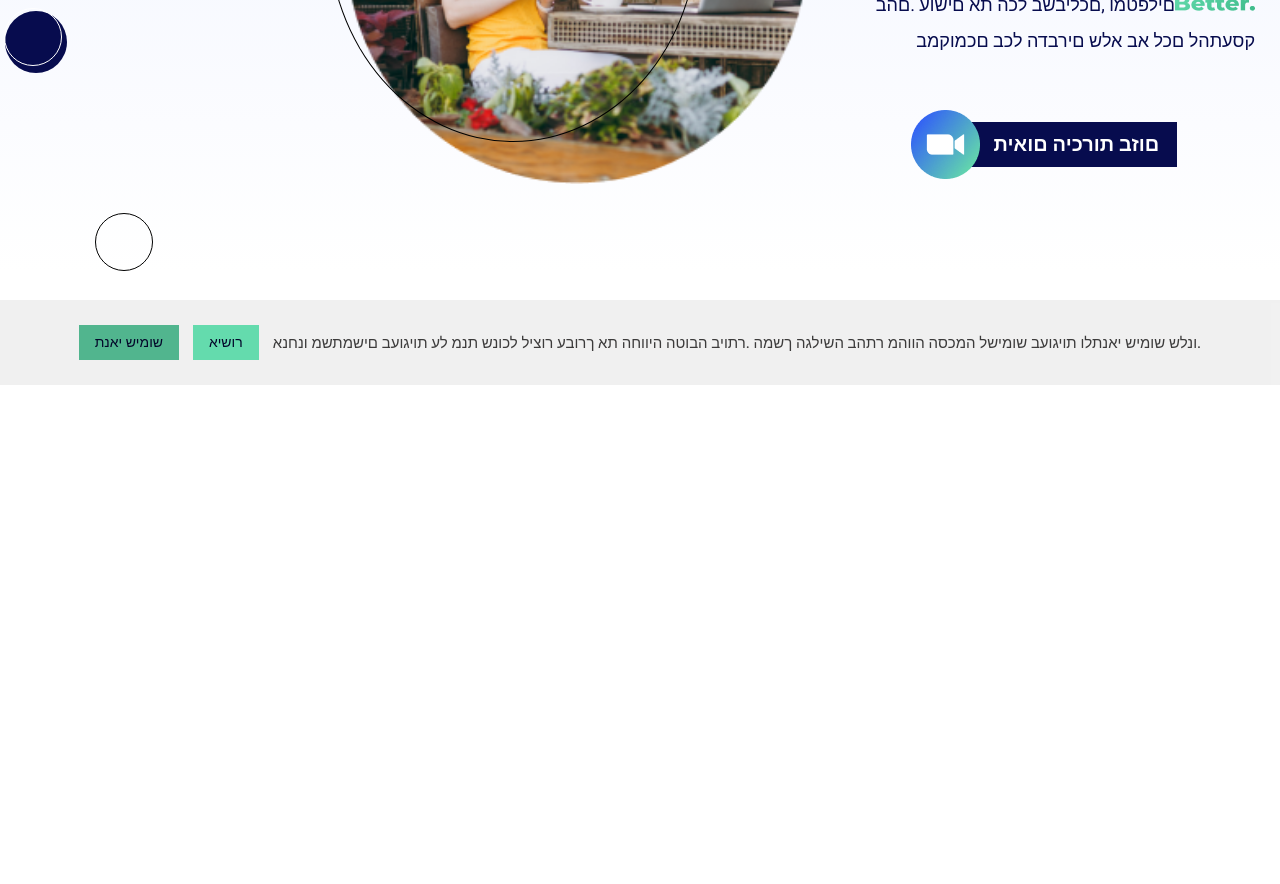
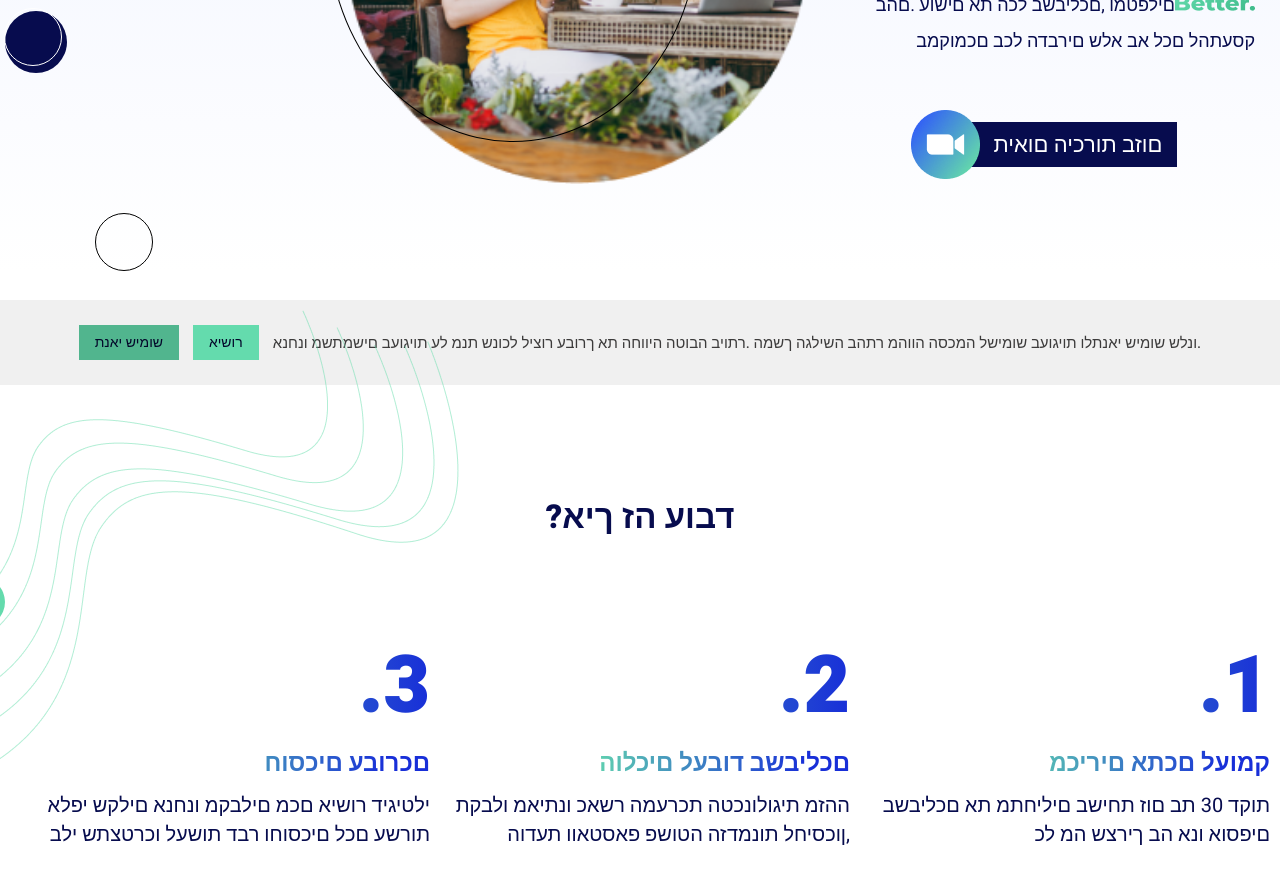
Before and after one commit to emredemirel39/project-from-figma, a React (Create React App) app: page / in a window 1280 px wide. Shown: the part 460-1344 px from the top of the page. Before the commit the page ends 845 px from the top, so only its background shows below. Built offline with nearby package versions, Linux system fonts and the light colour scheme.

Commit message:
Created Stage Section

```diff
--- a/src/components/Header/Header.module.scss
+++ b/src/components/Header/Header.module.scss
@@ -42,10 +42,10 @@
     .videoCallBtn{
         display: block;
         font-style: normal;
-        font-weight: 500;
+        font-weight: 300;
         font-size: 17px;
         text-align: right;
-        @include videoCallBtnMixin ($darkBlue, 200px, 50px, 14px)
+        @include videoCallBtnMixin ($darkBlue, 200px, 50px, 18px)
     }
 
 }
--- a/src/components/Hero/Hero.module.scss
+++ b/src/components/Hero/Hero.module.scss
@@ -51,14 +51,14 @@
 .videoCallBtn{
     @include videoCallBtnMixin($darkBlue, 225px, 45px, 14px); // (color, width, height, margin-left of text)
     margin-top: 62px;
-    font-weight: 700;
-    font-size: 20px;
+    font-weight: 300;
+    font-size: 22px;
 }
 
 .heroImageBox{
     display: flex;
     justify-content: center;
-    margin-top: 80px;
+    margin-top: 68px;
     div{
         width: 225px;
         height: 260px;
--- /dev/null
+++ b/src/components/StageSection/StageSection.module.scss
@@ -0,0 +1,159 @@
+@import '../../styles/colors';
+@import '../../styles/mixins';
+
+.stageSection{
+
+    display: flex;
+    flex-direction: column;
+    align-items: center;
+    gap: 45px;
+    padding: 40px 26px;
+    margin-top: 42px;
+
+    h1{
+        font-style: normal;
+        font-weight: 800;
+        font-size: 33px;
+        color: $darkBlue;
+    }
+
+}
+
+.stageSectionItems{
+    margin-top: 8px;
+    display: flex;
+    flex-direction: column;
+
+}
+
+.stageSectionCardTitle{
+    direction: rtl;
+    text-align: right;
+
+
+    h3:first-child{
+        background-image: linear-gradient(90deg, #64DBAD ,  #182FD8 );
+        -webkit-background-clip: text;
+        -moz-background-clip: text;
+        -webkit-text-fill-color: transparent;
+        -moz-text-fill-color: transparent;
+        font-style: normal;
+        font-weight: 900;
+        font-size: 80px;
+        line-height: 118px;
+        direction: rtl;
+        text-align: right;
+    }
+
+    h3:nth-child(2){
+        background: linear-gradient(91.39deg, #64DBAD 36.32%,  #182FD8 89.33%);
+        -webkit-background-clip: text;
+        -moz-background-clip: text;
+        -webkit-text-fill-color: transparent;
+        -moz-text-fill-color: transparent;
+        font-style: normal;
+        font-weight: 800;
+        font-size: 24px;
+        line-height: 35px;
+    }
+}
+
+.stageSectionCardText{
+    direction: rtl;
+    text-align: right;
+}
+
+.stageSectionBgLines{
+    display: none;
+}
+
+.ball{
+    //($bgSize, $coloredBallSize, $ballColor, $emptyBallSize, $emptyBallBorderColor, $mTop, $mLeft)
+    @include ballMixin (42px, 36px, $lightGreen, 33px, black, 0px, -20px);    position: relative;
+    position: absolute;
+    margin-top: 100px;
+    margin-right: 245px;
+}
+
+
+@media only screen and (min-width: 1200px){
+
+    .stageSection{
+
+        display: flex;
+        flex-direction: column;
+        align-items: center;
+        gap: 78px;
+        padding-top: 66px;
+        padding-bottom: 55px;
+    }
+
+    .stageSectionItems{
+        display: flex;
+        flex-direction: row-reverse;
+        justify-content: space-around;
+    }
+
+    .stageSectionCard{
+        width: 420px;
+    }
+
+    .stageSectionCardTitle{
+        direction: rtl;
+        text-align: right;
+
+
+        h3:first-child{
+            background-image: linear-gradient(90deg, #64DBAD ,  #182FD8 );
+            -webkit-background-clip: text;
+            -moz-background-clip: text;
+            -webkit-text-fill-color: transparent;
+            -moz-text-fill-color: transparent;
+            font-style: normal;
+            font-weight: 900;
+            font-size: 80px;
+            line-height: 118px;
+        }
+
+        h3:nth-child(2){
+            background: linear-gradient(91.39deg, #64DBAD 36.32%,  #182FD8 89.33%);
+            -webkit-background-clip: text;
+            -moz-background-clip: text;
+            -webkit-text-fill-color: transparent;
+            -moz-text-fill-color: transparent;
+            font-style: normal;
+            font-weight: 800;
+            font-size: 24px;
+            line-height: 35px;
+        }
+    }
+
+
+    .stageSectionCardText{
+        direction: rtl;
+        text-align: right;
+        margin-top: 10px;
+        p{
+            color: $darkBlue;
+            font-style: normal;
+            font-weight: 400;
+            font-size: 20px;
+            line-height: 29px;
+        }
+    }
+
+    .stageSectionBgLines{
+        display: block;
+        position: absolute;
+        margin-top: -195px;
+        left: -230px;
+    }
+
+    .ball{
+        //($bgSize, $coloredBallSize, $ballColor, $emptyBallSize, $emptyBallBorderColor, $mTop, $mLeft)
+        @include ballMixin (50px, 50px, $lightGreen, 46px, black, 0px, -20px);
+        position: relative;
+        margin-top: -350px;
+        margin-right: 1320px;
+    }
+}
--- /dev/null
+++ b/src/components/StageSection/index.tsx
@@ -0,0 +1,60 @@
+import styles from './StageSection.module.scss';
+import stageSectionBgLines from '../../assets/images/stage-section-bg-lines.png';
+
+const StageSection = () => {
+  return (
+    <div className={styles.stageSection}>
+        <h1>?דבוע הז ךיא</h1>
+        <div className={styles.stageSectionItems}>
+            <div className={styles.stageSectionCard}>
+                <div className={styles.stageSectionCardTitle}>
+                    <h3>1.</h3>
+                    <h3>קמועל םכתא םיריכמ</h3>
+                </div>
+                <div className={styles.stageSectionCardText}>
+                        <p>
+                            תוקד 30 תב םוז תחישב םיליחתמ
+                            תא םכליבשב םיפסוא ונא הב
+                            ךירצש המ לכ
+                        </p>
+                </div>
+            </div>
+            <div className={styles.stageSectionCard}>
+                <div className={styles.stageSectionCardTitle}>
+                    <h3>2.</h3>
+                    <h3>םכליבשב דובעל םיכלוה</h3>
+                </div>
+                <div className={styles.stageSectionCardText}>
+                    <p>
+                        ההזמ תיגולונכטה תכרעמה רשאכ
+                        ונתיאמ ולבקת ,ןוכסיחל תונמדזה
+                        הטושפ פאסטאוו תעדוה
+                    </p>
+                </div>
+            </div>
+            <div className={styles.stageSectionCard}>
+                <div className={styles.stageSectionCardTitle}>
+                    <h3>3.</h3>
+                    <h3>םכרובע םיכסוח</h3>
+                </div>
+                <div className={styles.stageSectionCardText}>
+                        <p>
+                            ילטיגיד רושיא םכמ םילבקמ ונחנא
+                            םילקש יפלא תורשע םכל םיכסוחו
+                            רבד תושעל וכרטצתש ילב
+                        </p>
+                </div>
+            </div>
+        </div>
+        <div className={styles.stageSectionBgLines}>
+            <img src={stageSectionBgLines} alt="section-img" />
+        </div>
+        <div className={styles.ball}>
+                <div></div>
+                <div></div>
+        </div>
+    </div>
+  )
+}
+
+export default StageSection;
--- a/src/styles/_colors.scss
+++ b/src/styles/_colors.scss
@@ -7,3 +7,4 @@ $blueishToLightGradientColor: linear-gradient(180deg, #EEF2FF 0%, rgba(238, 242,
 $lightGreen: #64DBAD;
 $darkGreen: #51B58E;
 $lightGrey: rgba(231, 231, 231, 0.6);
+$greenAquaBlueGradientColor: linear-gradient(91deg, #182FD8 , #64DBAD );
--- a/src/views/MainPage/MainPage.module.scss
+++ b/src/views/MainPage/MainPage.module.scss
@@ -0,0 +1,3 @@
+.mainPage{
+    width: 100vw;
+}
--- a/src/views/MainPage/index.tsx
+++ b/src/views/MainPage/index.tsx
@@ -1,12 +1,16 @@
 import React from 'react'
+import styles from './MainPage.module.scss';
 import Hero from '../../components/Hero'
 import HeroBottom from '../../components/HeroBottom'
+import StageSection from '../../components/StageSection'
+
 
 const MainPage = () => {
   return (
-    <div>
+    <div className={styles.mainPage}>
       <Hero/>
       <HeroBottom/>
+      <StageSection/>
     </div>
   )
 }
```
Also changed, not shown: src/assets/images/stage-section-bg-lines.png (added).
